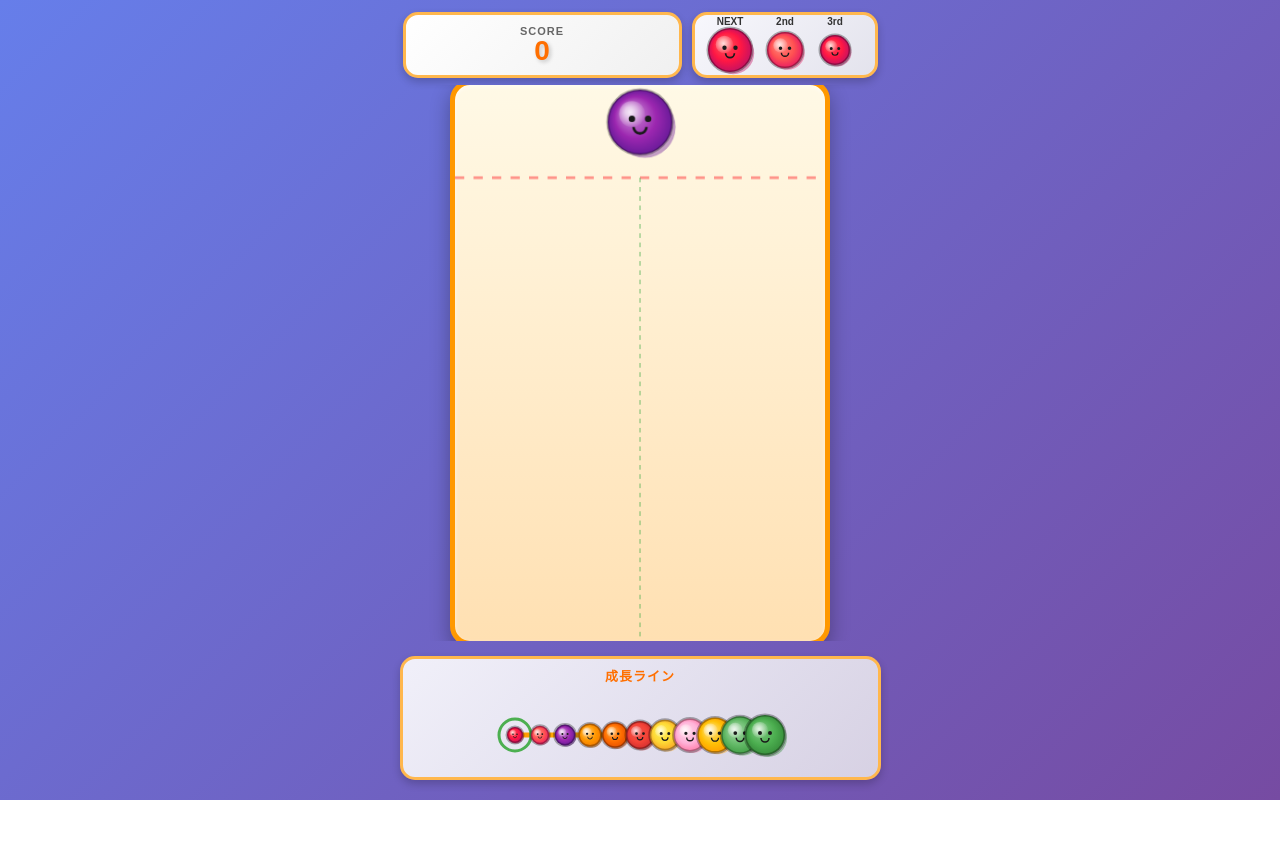
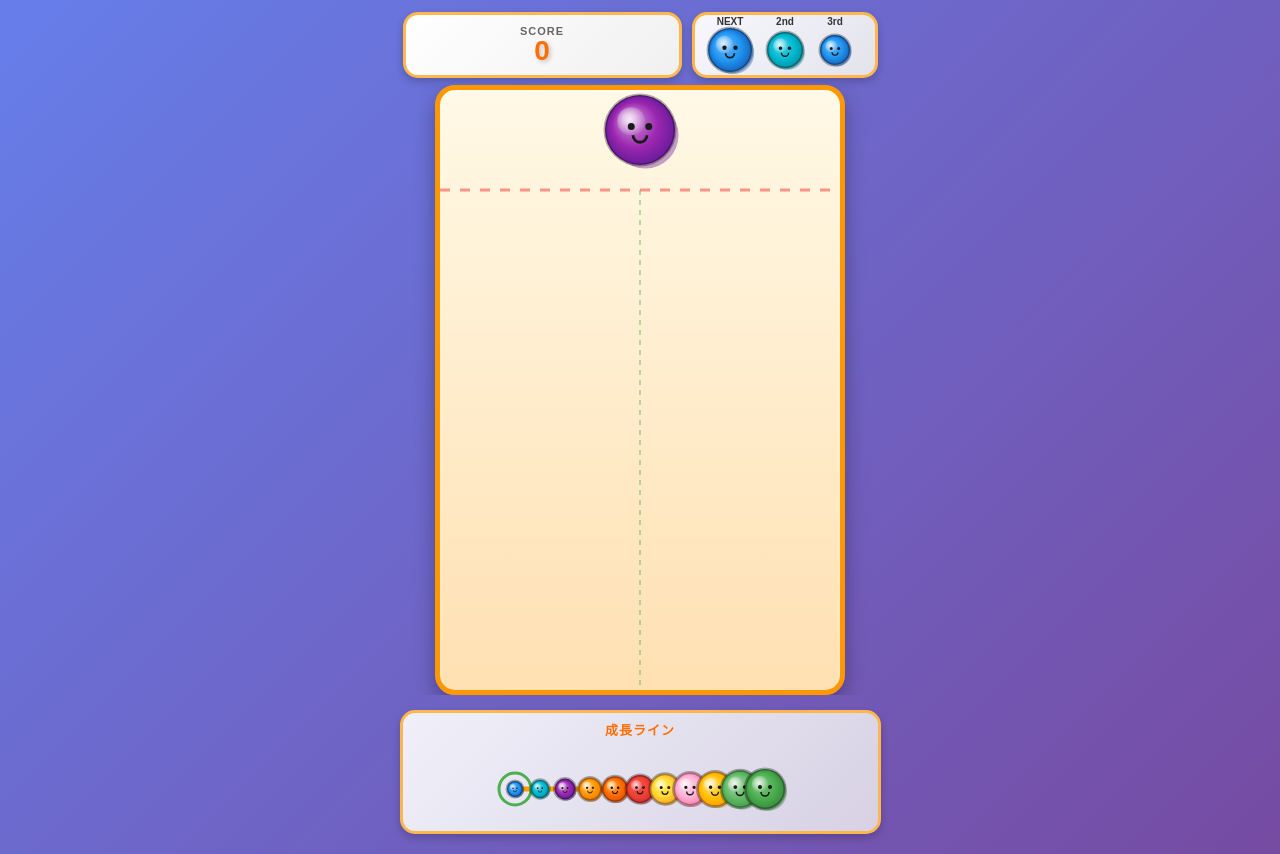
Before and after one commit to snowbellsan/Ochimono, a plain HTML site: page index.html in a window 1280 px wide. Before the commit the page ends 800 px from the top, so only its background shows below. Drawn offline with nearby package versions, Linux system fonts and the light colour scheme.

Commit message:
Add files via upload

```diff
--- a/index.html
+++ b/index.html
@@ -7,12 +7,21 @@
     <style>
         /* 全体のリセットとレイアウト設定 */
         html, body {
-            width: 100%; height: 100%; margin: 0; padding: 0;
-            /* overflow-y: scroll; を削除し、コンテンツ全体がスクロール可能になるようにする */
+            width: 100%; min-height: 100%; /* min-heightに変更 */
+            margin: 0; padding: 0;
             background: linear-gradient(135deg, #667eea 0%, #764ba2 100%);
             font-family: 'Arial', sans-serif;
-            user-select: none; -webkit-user-select: none; touch-action: none;
-            display: flex; flex-direction: column; align-items: center;
+            user-select: none; -webkit-user-select: none; /* touch-action: none; を削除 */
+            /* bodyのflex設定を削除し、コンテンツの自然なスクロールを許可 */
+        }
+
+        /* 外側ラッパーを追加し、コンテンツを中央に配置 */
+        #app-outer-wrapper {
+            display: flex;
+            flex-direction: column;
+            align-items: center;
+            width: 100%;
+            min-height: 100%; /* bodyのmin-heightと連携 */
         }
 
         @keyframes scorePopup {
@@ -25,14 +34,14 @@
             animation: scorePopup 0.3s ease;
         }
 
-        /* アプリコンテナを画面全体に広げ、コンテンツに応じて高さを調整 */
+        /* アプリコンテナ: スクロールはbodyに任せ、幅を制限 */
         #app-container {
             display: flex; flex-direction: column;
-            width: 100%; min-height: 100%; /* 最小高さを100%に設定 */
+            width: 100%;
             max-width: 500px;
             box-sizing: border-box;
             padding: 10px 0;
-            overflow-y: auto; /* コンテナ内でのスクロールを許可 */
+            overflow-y: visible; /* スクロールをbodyに任せる */
         }
 
         /* ヘッダーは固定の高さ */
@@ -110,7 +119,7 @@
 </head>
 <body>
 
-<div id="app-container">
+<div id="app-outer-wrapper"> <div id="app-container">
         <div id="ui-header">
             <div id="score-box">
                 <div id="score-label">SCORE</div>
@@ -128,6 +137,7 @@
         <div id="ui-footer">
             <div class="footer-label">成長ライン</div>
             <canvas id="evolution-ring-canvas" width="300" height="80"></canvas>
+        </div>
     </div>
 </div>
 
@@ -154,10 +164,12 @@
     const GAMEOVER_CHECK_TIME = 2000;
     const WALL_THICKNESS = 60;
 
-    // カラフルボール定義（改善版 - より鮮やかな色）
+    // カラフルボール定義（修正版 - 色変更）
     const FRUITS = [
-        { label: 'cherry', radius: 15, baseColor: '#ff1744', highlight: '#ff5252', shadow: '#c51162', score: 10 },
-        { label: 'strawberry', radius: 25, baseColor: '#ff5252', highlight: '#ff8a80', shadow: '#e91e63', score: 20 },
+        // 1st (cherry): 青
+        { label: 'cherry', radius: 15, baseColor: '#2196F3', highlight: '#64B5F6', shadow: '#1565C0', score: 10 },
+        // 2nd (strawberry): 水色
+        { label: 'strawberry', radius: 25, baseColor: '#00BCD4', highlight: '#4DD0E1', shadow: '#0097A7', score: 20 },
         { label: 'grape', radius: 35, baseColor: '#9c27b0', highlight: '#ce93d8', shadow: '#6a1b9a', score: 30 },
         { label: 'orange', radius: 45, baseColor: '#ff9800', highlight: '#ffcc80', shadow: '#f57c00', score: 50 },
         { label: 'persimmon', radius: 55, baseColor: '#ff6f00', highlight: '#ffab40', shadow: '#e65100', score: 80 },
```
Lines whose indentation alone changed are shown as unchanged.
